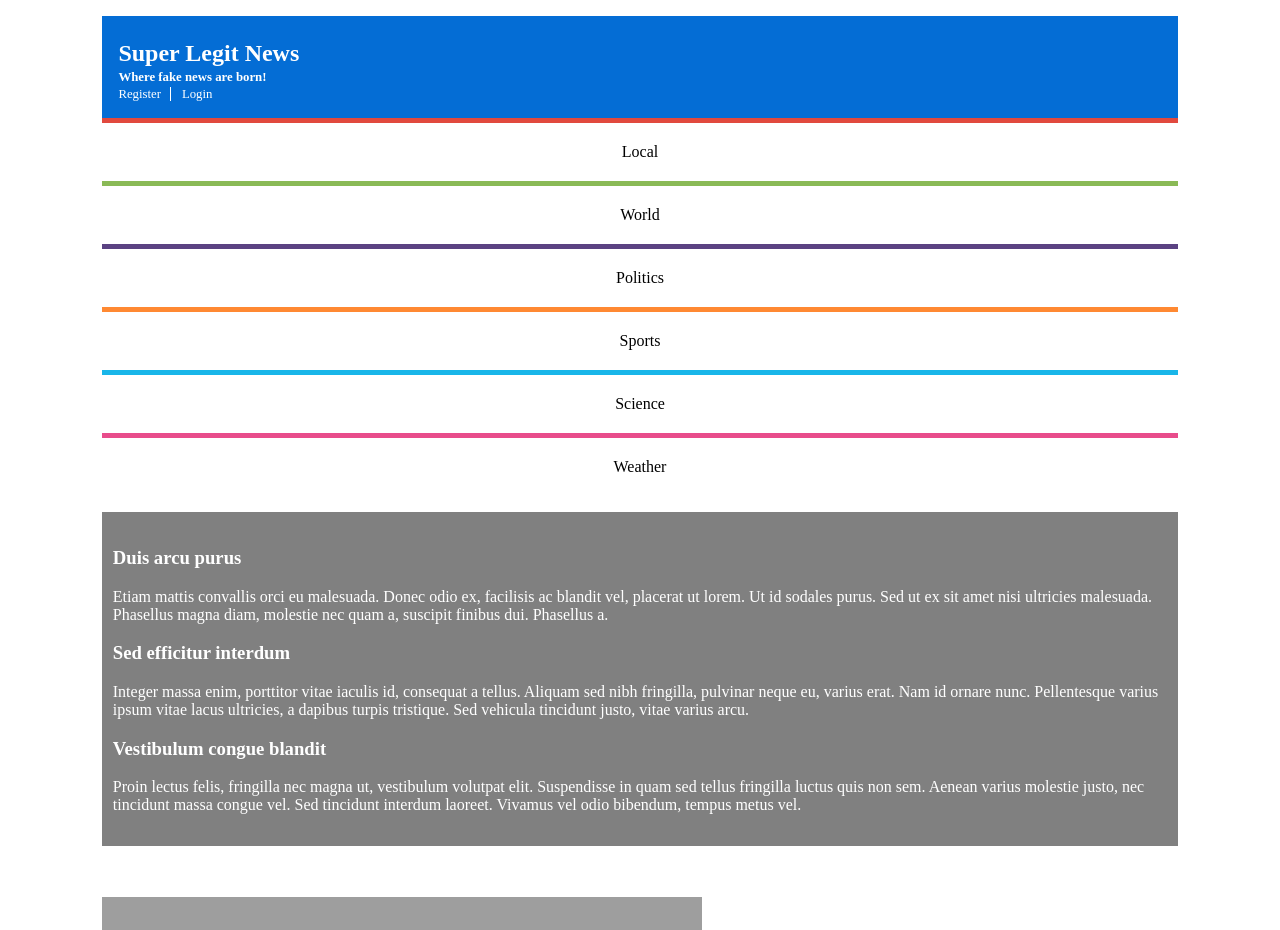
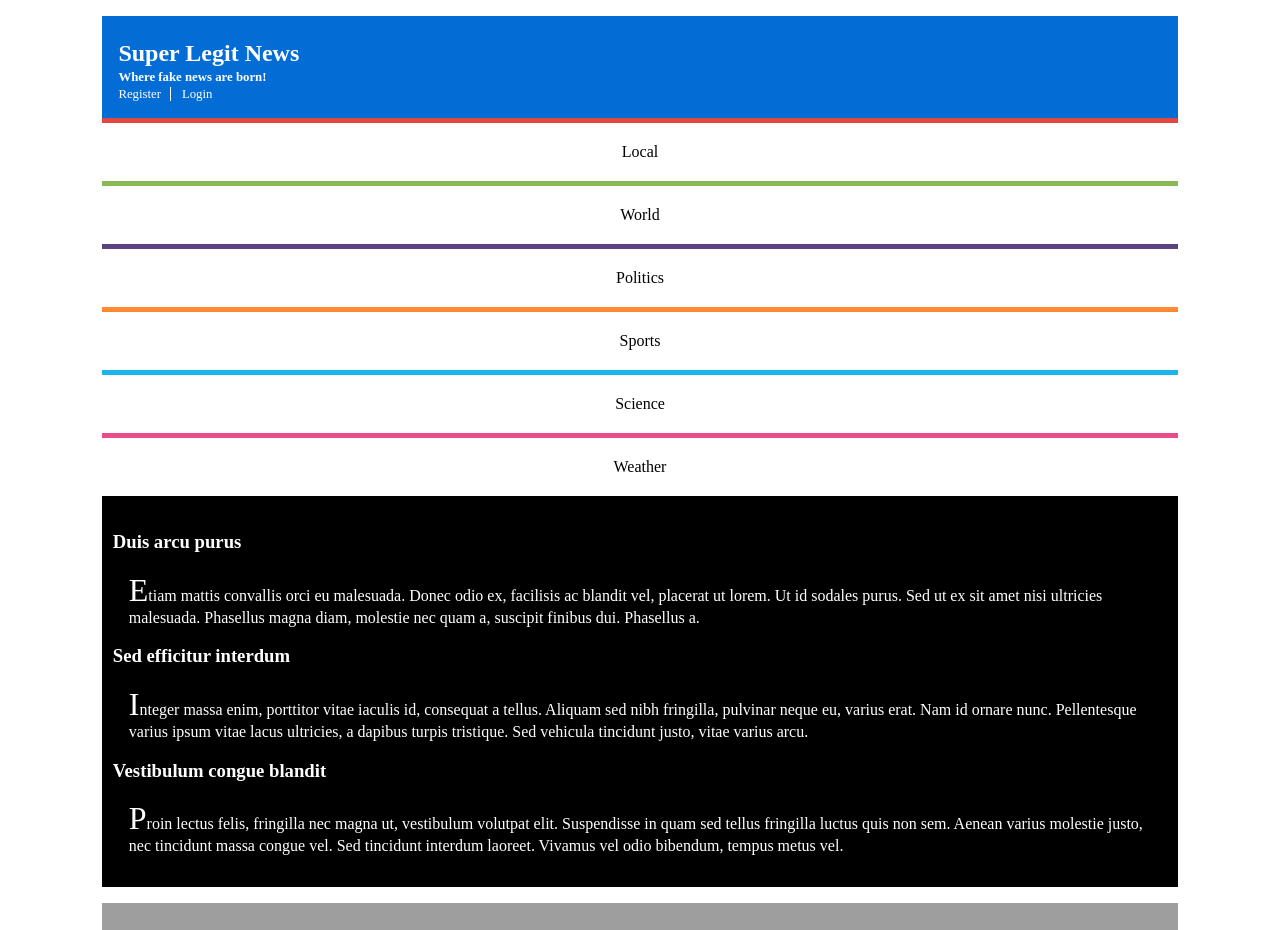
Before and after one commit to afonsoafonsoafonso/feup-ltw1920-tps, a PHP site: page /item.html in a window 1280 px wide; the page is wider, and only the part inside the window is pictured. Shown: the top 930 px of that part. Run offline with PHP 8.4, Linux system fonts and the light colour scheme; grey boxes are pictures that could not be loaded.

Commit message:
continuaçao ex1

```diff
--- a/tp2/ex1/style.css
+++ b/tp2/ex1/style.css
@@ -60,15 +60,16 @@ a[href="login.html"] {
 
 #menu ul {
     text-align: center;
-    list-style-type:none;
     padding: 0em;
     margin-top: 0em;
+    margin-bottom: 0em;
 
 }
 
 #menu ul li {
     padding-top: 1.25em;
     padding-bottom: 1.25em;
+    display: block;
 }
 
 #menu ul li a {
@@ -100,14 +101,42 @@ a[href="login.html"] {
 }
 
 aside {
-    background: gray;
+    background: black;
     padding-top: 1em;
     padding-bottom: 1em;
     padding-left: 0.65em;
     padding-right: 0.65em;
+    margin-top: 0em;
+    margin-bottom: 1em;
     color: white;
 }
 
 aside a {
     color: white;
 }
+
+article img {
+    width: 100%;
+    height: auto;
+
+}
+
+article header {
+    padding-right: 90em;
+    padding-left: 1em;
+}
+
+article header h1 {
+    position: absolute;
+    padding: inherit;
+    text-shadow: black 4px 4px 3px;
+}
+
+article p, article footer {
+    padding-left: 1em;
+    padding-right: 1em;
+}
+
+article p:first-of-type::first-letter {
+    font-size: 2em;
+}
```
